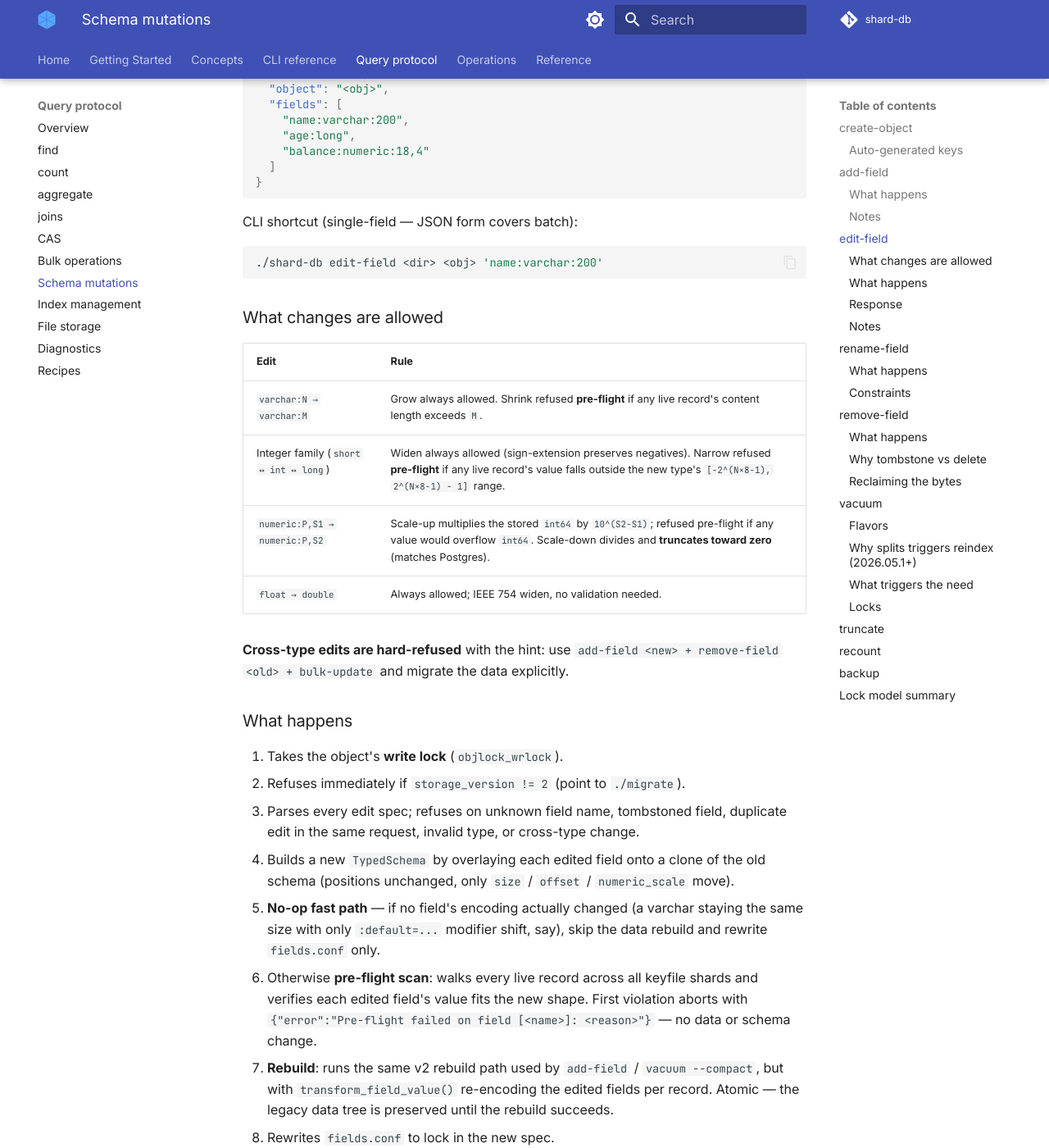
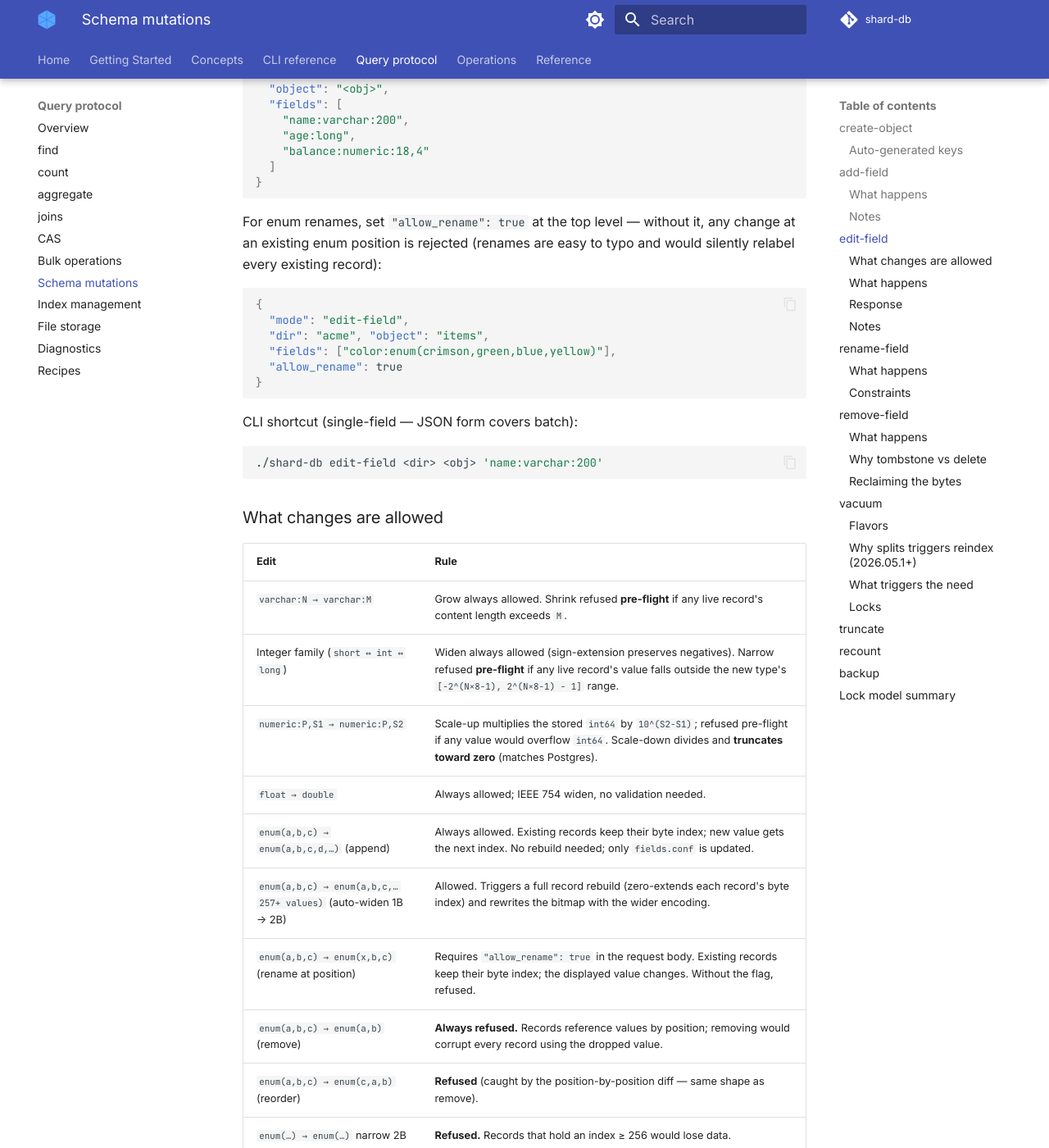
Before and after one commit to sayyiditow/shard-db, an MkDocs documentation site: the page built from docs/query-protocol/schema-mutations.md, in a window 1280 px wide and 1400 px high, scrolled down 4672 px. Shown: the whole window at 82% size. Built offline with MkDocs 1.6.1 and Material for MkDocs 9.7.7, drawn with Linux system fonts in a browser that asks for light colours; comment, search, counter and statistics services are not loaded; some of the changed text lies outside the part shown.

Commit message:
docs(enum): typed-records + indexes + schema-mutations
- typed-records.md: new enum row in the type table — spec
  syntax, 1B/2B storage based on declared value count, wire
  format (display strings on the wire, byte-index on disk),
  auto-bitmap pointer, commas-in-values restriction, version
  flag.
- indexes.md: drop "future enums" wording; bitmap is now
  auto-default for bool AND enum, and the cap-matches-domain
  detail is documented (256 for 1B enums, 65535 for 2B
  declared with >256 values).
- schema-mutations.md:
  - edit-field intro mentions enum append/rename/widen as a
    supported same-type edit shape.
  - allow_rename top-level flag documented with an example.
  - Allowed-changes table gains six new enum rows: append,
    auto-widen 1B→2B, position rename (with flag), and the
    three explicit-refusal cases (remove, reorder, narrow).

````diff
--- a/docs/query-protocol/schema-mutations.md
+++ b/docs/query-protocol/schema-mutations.md
@@ -141,7 +141,7 @@ Append new fields to an existing object.
 
 ## edit-field
 
-Edit one or more existing fields in place — same-type only. Used to grow/shrink a `varchar`, widen/narrow an integer family field, change a `numeric`'s scale, or widen `float → double`.
+Edit one or more existing fields in place — same-type only. Used to grow/shrink a `varchar`, widen/narrow an integer family field, change a `numeric`'s scale, widen `float → double`, or append / rename / widen an `enum`.
 
 ```json
 {
@@ -153,6 +153,17 @@ Edit one or more existing fields in place — same-type only. Used to grow/shrin
     "age:long",
     "balance:numeric:18,4"
   ]
+}
+```
+
+For enum renames, set `"allow_rename": true` at the top level — without it, any change at an existing enum position is rejected (renames are easy to typo and would silently relabel every existing record):
+
+```json
+{
+  "mode": "edit-field",
+  "dir": "acme", "object": "items",
+  "fields": ["color:enum(crimson,green,blue,yellow)"],
+  "allow_rename": true
 }
 ```
 
@@ -170,8 +181,14 @@ CLI shortcut (single-field — JSON form covers batch):
 | Integer family (`short ↔ int ↔ long`) | Widen always allowed (sign-extension preserves negatives). Narrow refused **pre-flight** if any live record's value falls outside the new type's `[-2^(N×8-1), 2^(N×8-1) − 1]` range. |
 | `numeric:P,S1 → numeric:P,S2` | Scale-up multiplies the stored `int64` by `10^(S2−S1)`; refused pre-flight if any value would overflow `int64`. Scale-down divides and **truncates toward zero** (matches Postgres). |
 | `float → double` | Always allowed; IEEE 754 widen, no validation needed. |
+| `enum(a,b,c) → enum(a,b,c,d,…)` (append) | Always allowed. Existing records keep their byte index; new value gets the next index. No rebuild needed; only `fields.conf` is updated. |
+| `enum(a,b,c) → enum(a,b,c,…257+ values)` (auto-widen 1B → 2B) | Allowed. Triggers a full record rebuild (zero-extends each record's byte index) and rewrites the bitmap with the wider encoding. |
+| `enum(a,b,c) → enum(x,b,c)` (rename at position) | Requires `"allow_rename": true` in the request body. Existing records keep their byte index; the displayed value changes. Without the flag, refused. |
+| `enum(a,b,c) → enum(a,b)` (remove) | **Always refused.** Records reference values by position; removing would corrupt every record using the dropped value. |
+| `enum(a,b,c) → enum(c,a,b)` (reorder) | **Refused** (caught by the position-by-position diff — same shape as remove). |
+| `enum(…) → enum(…)` narrow 2B → 1B | **Refused.** Records that hold an index ≥ 256 would lose data. |
 
-**Cross-type edits are hard-refused** with the hint: use `add-field <new> + remove-field <old> + bulk-update` and migrate the data explicitly.
+**Other cross-type edits are hard-refused** with the hint: use `add-field <new> + remove-field <old> + bulk-update` and migrate the data explicitly.
 
 ### What happens
 
````
Also changed, not shown: docs/concepts/indexes.md (+2 -2 lines), docs/concepts/typed-records.md (+1 -0 lines).
